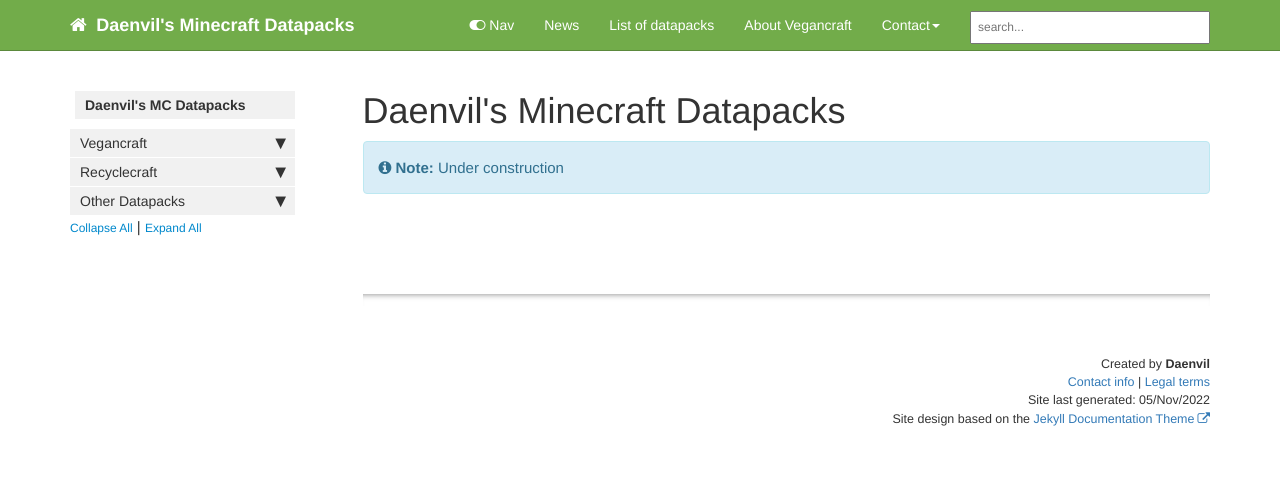
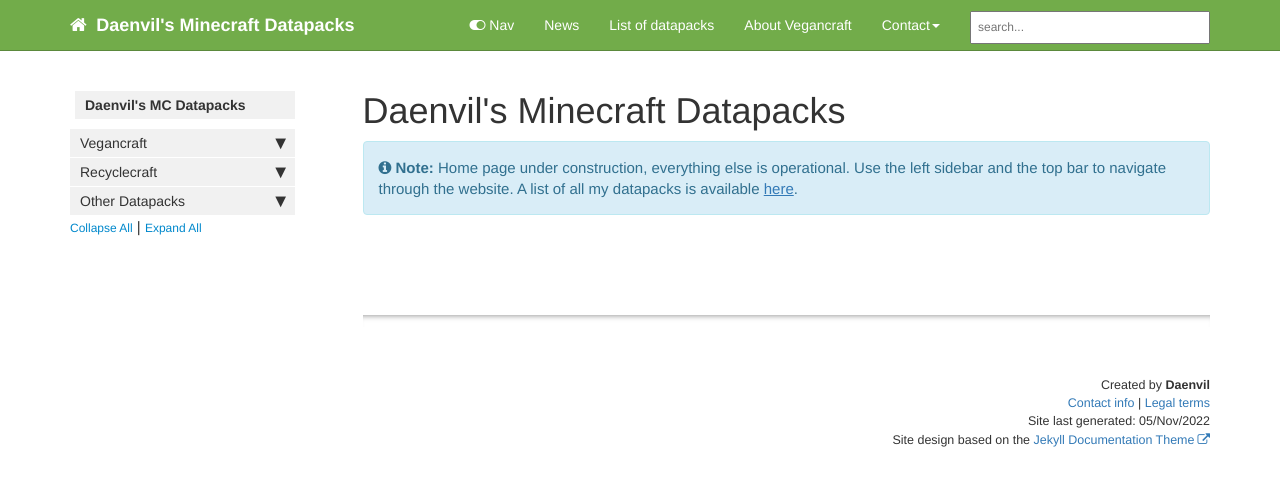
Before and after one commit to daenvil/MCDatapacks, a Jekyll site: the page built from index.md, in a window 1280 px wide. Shown: the top 486 px of the page. Built offline with Jekyll 4.4.1, drawn with Linux system fonts in a browser that asks for light colours; comment, search, counter and statistics services are not loaded.

```diff
--- a/_layouts/page.html
+++ b/_layouts/page.html
@@ -15,6 +15,11 @@ layout: default
 
     {% if page.intro %}
         <div>{{ page.intro }}</div>
+        {% unless page.first_release %}
+        {% unless page.last_release %}
+        <br/>
+        {% endunless %}
+        {% endunless %}
     {% endif %}
 
     {% if page.first_release %}
--- a/index.md
+++ b/index.md
@@ -4,4 +4,4 @@ keywords: homepage
 sidebar: home_sidebar
 ---
 
-{% include comments/note.html content="Under construction" %}
+{% include comments/note.html content='Home page under construction, everything else is operational. Use the left sidebar and the top bar to navigate through the website. A list of all my datapacks is available <a href="datapacks.html">here</a>.' %}
```
Also changed, not shown: pages/tags/tag_crafting.md (+1 -1 lines), pages/tags/tag_food.md (+1 -1 lines), pages/tags/tag_qol.md (+2 -2 lines), pages/tags/tag_simple.md (+1 -1 lines).
